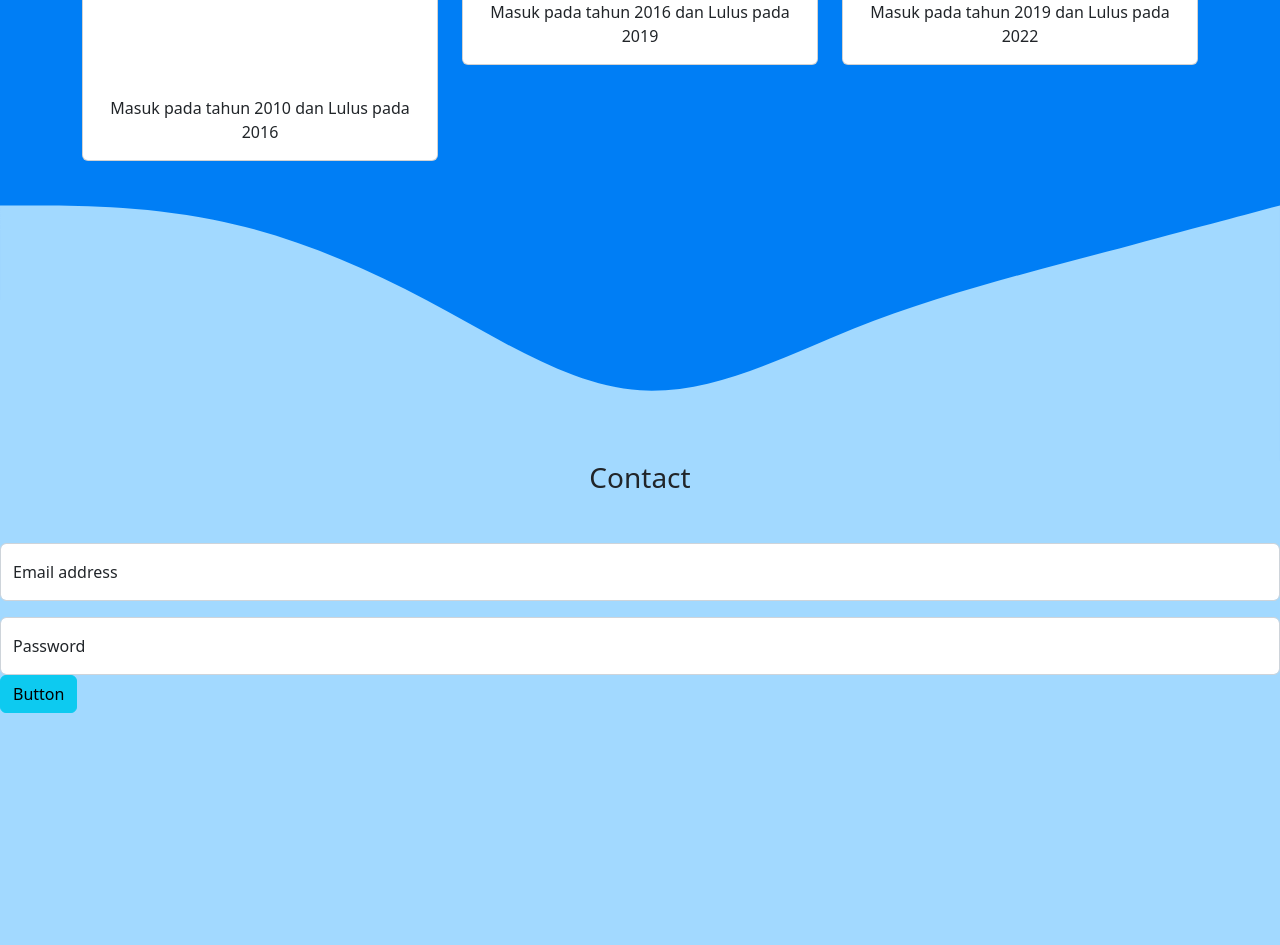
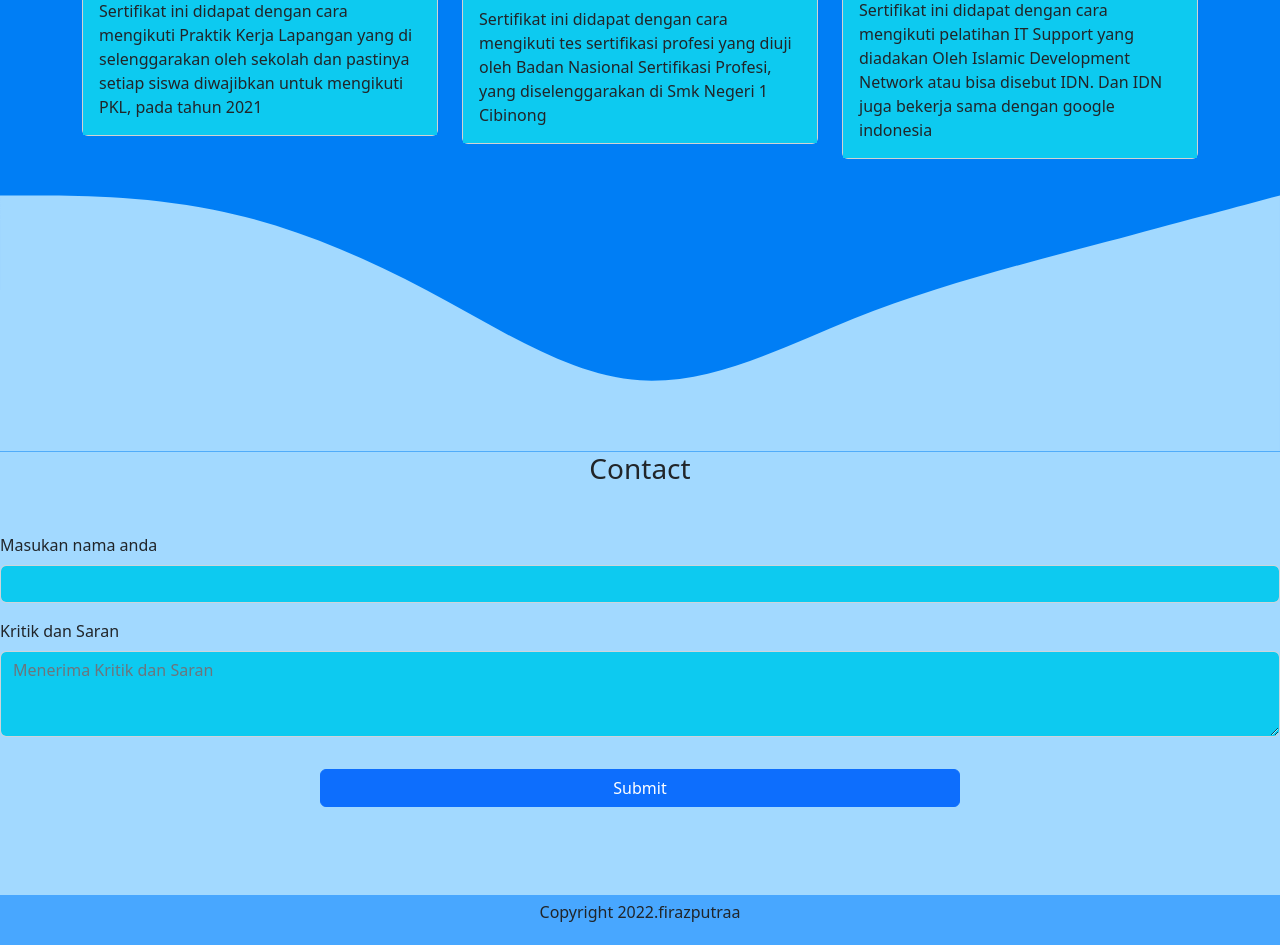
Before and after one commit to firazputraa/MyPortfolio-Firazputraa, a plain HTML site: page index.html in a window 1280 px wide. Shown: the part 1617-2562 px from the top of the page. Before the commit the page ends 2330 px from the top, so only its background shows below. Drawn offline with nearby package versions, Linux system fonts and the light colour scheme.

Commit message:
gnti pengalamn sklh dan nambah footer

```diff
--- a/index.html
+++ b/index.html
@@ -33,7 +33,7 @@
               <a class="nav-link" href="#aboutme">About</a>
             </li>
             <li class="nav-item">
-              <a class="nav-link" href="#educational">Riwayat Pendidikan</a>
+              <a class="nav-link" href="#certification">Certification</a>
             </li>
             <li class="nav-item">
               <a class="nav-link" href="#contact">Contact</a>
@@ -92,32 +92,31 @@
       <div class="container">
         <div class="row text-center mb-5">
           <div class="col">
-            <h2 id="educational">Educational Background</h2>
+            <h2 id="certification">Certification</h2>
           </div>
         </div>
         <div class="row">
           <div class="col-md-4 mb-3">
             <div class="card">
-              <img src="https://foto.data.kemdikbud.go.id/getImage/20200199/1.jpg" class="card-img-top" alt="logo SDN Patahunan 02" />
-              <div class="card-body">
-                <br /><br /><br /><br />
-                <p class="card-text">Masuk pada tahun 2010 dan Lulus pada 2016</p>
+              <img src="img/Scan Sertifikat PKL Muhammad Firaz Putra S.A_page-0001.jpg" class="card-img-top" alt="Sertifikat PKL" />
+              <div class="card-body bg-info">
+                <p class="card-text">Sertifikat ini didapat dengan cara mengikuti Praktik Kerja Lapangan yang di selenggarakan oleh sekolah dan pastinya setiap siswa diwajibkan untuk mengikuti PKL, pada tahun 2021</p>
               </div>
             </div>
           </div>
           <div class="col-md-4 mb-3">
             <div class="card">
-              <img src="https://pbs.twimg.com/profile_images/823092033992605696/vdq6_Zqx_400x400.jpg" class="card-img-top" alt="logo Smp Negeri 12 Kota Bogor" />
-              <div class="card-body">
-                <p class="card-text">Masuk pada tahun 2016 dan Lulus pada 2019</p>
+              <img src="img/Scan Sertifikat LSP BNSP Muhammad Firaz Putra_page-0001.jpg" class="card-img-top" alt="Sertifikasi LSP" />
+              <div class="card-body bg-info">
+                <p class="card-text">Sertifikat ini didapat dengan cara mengikuti tes sertifikasi profesi yang diuji oleh Badan Nasional Sertifikasi Profesi, yang diselenggarakan di Smk Negeri 1 Cibinong</p>
               </div>
             </div>
           </div>
-          <div class="col-md-4 mb-3">
+          <div class="col-md-4 mb-2">
             <div class="card">
-              <img src="https://s.sim.siap-online.com//upload/sekolah/20231420.150324102602.png" class="card-img-top" alt="logo Smk Negeri 1 Cibinong" />
-              <div class="card-body">
-                <p class="card-text">Masuk pada tahun 2019 dan Lulus pada 2022</p>
+              <img src="img/Screenshot_20220908-013615_Drive.jpg" class="card-img-top" alt="sertifikat IT Supoort" />
+              <div class="card-body bg-info">
+                <p class="card-text">Sertifikat ini didapat dengan cara mengikuti pelatihan IT Support yang diadakan Oleh Islamic Development Network atau bisa disebut IDN. Dan IDN juga bekerja sama dengan google indonesia</p>
               </div>
             </div>
           </div>
@@ -133,20 +132,26 @@
     </section>
     <!-- Riwayat Pendidikan akhir -->
 
-    <!-- Social Media -->
+    <!-- contact -->
     <div class="contact">
       <h3 class="kontak text-center mb-5" id="contact">Contact</h3>
+      <div class="mb-3">
+        <label for="exampleFormControlInput1" class="form-label">Masukan nama anda</label>
+        <input type="email" class="form-control bg-info" id="exampleFormControlInput1" />
+      </div>
+      <div class="mb-3">
+        <label for="exampleFormControlTextarea1" class="form-label">Kritik dan Saran</label>
+        <textarea class="form-control bg-info" id="exampleFormControlTextarea1" rows="3" placeholder="Menerima Kritik dan Saran "></textarea>
+        <div class="d-grid gap-2 col-6 mx-auto">
+          <br>
+          <button class="btn btn-primary" type="button">Submit</button>
+      </div>
     </div>
-    <div class="form-floating mb-3">
-      <input type="email" class="form-control" id="floatingInput" placeholder="name@example.com" />
-      <label for="floatingInput">Email address</label>
+    <br><br><br>
+    <!-- contact -->
+    <!-- footer -->
+    <div class="footer">
+      <p class="Copyright">Copyright 2022.firazputraa</p>
     </div>
-    <div class="form-floating">
-      <input type="password" class="form-control" id="floatingPassword" placeholder="Password" />
-      <label for="floatingPassword">Password</label>
-      <button class="btn btn-info" type="button">Button</button>
-    </div>
-
-    <!-- Social media akhir -->
   </body>
 </html>
--- a/styleweb.css
+++ b/styleweb.css
@@ -4,6 +4,7 @@ body {
 
 .collapse a:hover {
   background-color: white;
+  border-radius: 50px;
   color: black;
 }
 
@@ -25,9 +26,15 @@ body {
   background-color: #007ef5;
 }
 .row {
-  text-align: center;
+  align-items: center;
 }
 
 .cardbody {
   height: min-content;
 }
+
+.footer {
+  background-color: rgb(72, 167, 255);
+  text-align: center;
+  padding: 5px 0;
+}
```
Also changed, not shown: img/Scan Sertifikat PKL Muhammad Firaz Putra S.A_page-0001.jpg (added), img/Screenshot_20220908-013615_Drive.jpg (added), img/foto.png (deleted), 1 other file.
